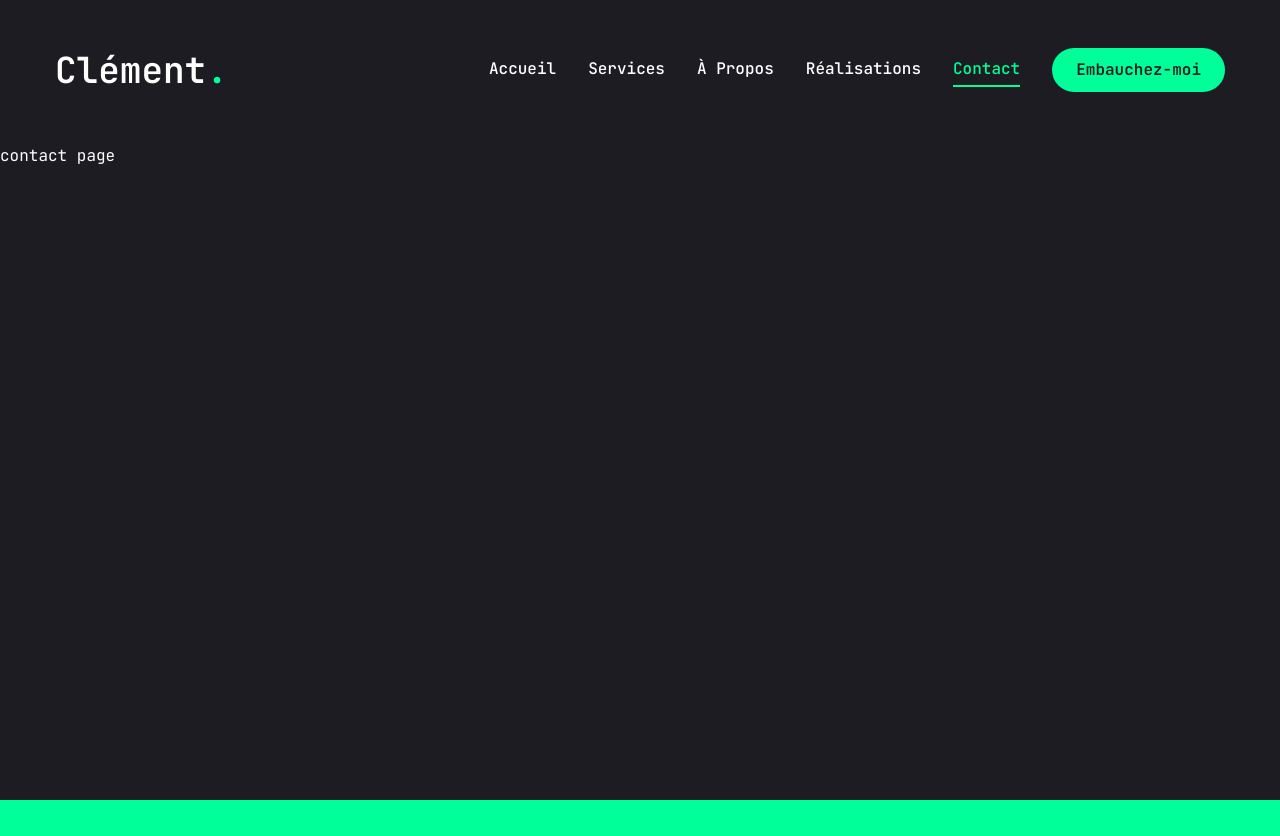
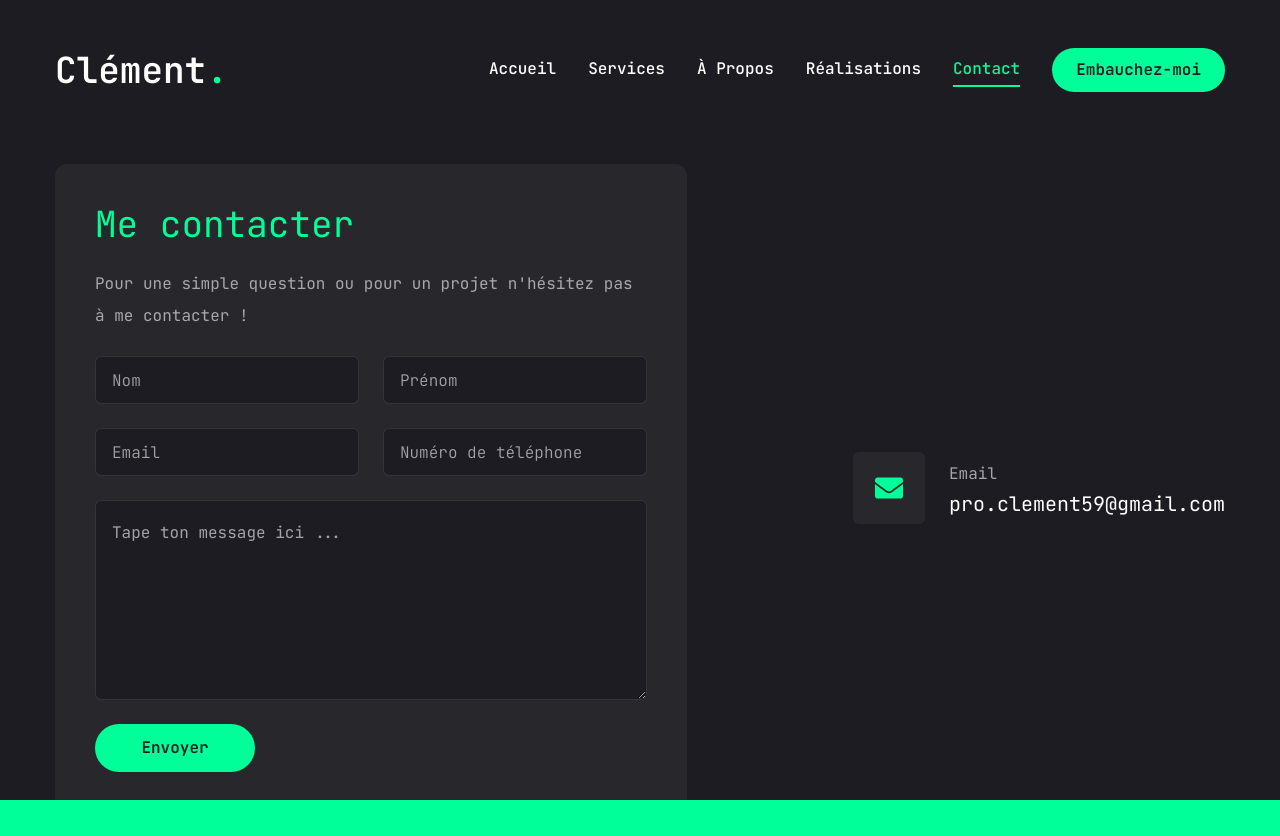
Before and after one commit to ChoeurClement/clem-portfolio, a Next.js app: page /contact in a window 1280 px wide. Before the commit the page ends 800 px from the top, so only its background shows below. Built offline with nearby package versions, Linux system fonts and the light colour scheme.

Commit message:
Page contact + envoi d'email avec resend

```diff
--- /dev/null
+++ b/app/api/emails/route.js
@@ -0,0 +1,15 @@
+import Email from "@/app/emails/email";
+import { Resend } from "resend";
+
+const resend = new Resend(process.env.RESEND_API_KEY);
+
+export async function POST(request) {
+  const {nom, prenom, email, telephone, message} = await request.json()
+
+  await resend.emails.send({
+    from: 'onboarding@resend.dev',
+    to: 'pro.clement59@gmail.com',
+    subject: 'Contact depuis Portfolio',
+    react: Email(nom, prenom, email, telephone, message),
+  });
+}
--- a/app/contact/page.jsx
+++ b/app/contact/page.jsx
@@ -1,7 +1,138 @@
+"use client";
+
+import { useState } from "react";
+import { Button } from "@/components/ui/button";
+import { Input } from "@/components/ui/input";
+import { Textarea } from "@/components/ui/textarea";
+
+import { FaEnvelope } from "react-icons/fa";
+
+import { motion } from "framer-motion";
+
+const info = [
+  {
+    icon: <FaEnvelope />,
+    titre: "Email",
+    description: "pro.clement59@gmail.com"
+  }
+]
+
 const Contact = () => {
-    return (
-      <div>contact page</div>
-    )
-  }
+  const [nom, setNom] = useState("");
+  const [prenom, setPrenom] = useState("");
+  const [email, setEmail] = useState("");
+  const [telephone, setTelephone] = useState("");
+  const [message, setMessage] = useState("");
 
-  export default Contact
+  const handleSubmit = async () => {
+    await fetch("/api/emails", {
+      method: "POST",
+      headers: {
+        "Content-Type": "application/json"
+      },
+      body: JSON.stringify({
+        nom,
+        prenom,
+        email,
+        telephone,
+        message
+      })
+    });
+  };
+
+  return (
+    <motion.section
+      initial={{opacity: 0}}
+      animate={{
+        opacity: 1,
+        transition: {delay: 2.4, duration: 0.4, ease: "easeIn"}
+      }}
+      className="py-6"
+    >
+      <div className="container mx-auto">
+        <div className="flex flex-col xl:flex-row gap-[30px]">
+          {/* form */}
+          <div className="xl:w-[54%] order-2 xl:order-none">
+            <form className="flex flex-col gap-6 p-10 bg-[#27272c] rounded-xl" onSubmit={(e) => e.preventDefault()}>
+              <h3 className="text-4xl text-accent">Me contacter</h3>
+              <p className="text-white/60">Pour une simple question ou pour un projet n'hésitez pas à me contacter !</p>
+              {/* Input */}
+              <div className="grid grid-cols-1 md:grid-cols-2 gap-6">
+                <Input
+                  type="text"
+                  placeholder="Nom"
+                  value={nom}
+                  onChange={(e) => setNom(e.target.value)}
+                />
+                <Input
+                  type="text"
+                  placeholder="Prénom"
+                  value={prenom}
+                  onChange={(e) => setPrenom(e.target.value)}
+                />
+                <Input
+                  type="email"
+                  placeholder="Email"
+                  value={email}
+                  onChange={(e) => setEmail(e.target.value)}
+                />
+                <Input
+                  type="tel"
+                  placeholder="Numéro de téléphone"
+                  value={telephone}
+                  onChange={(e) => setTelephone(e.target.value)}
+                />
+              </div>
+              {/* TextArea */}
+              <Textarea
+                className="h-[200px]"
+                placeholder="Tape ton message ici ..."
+                value={message}
+                onChange={(e) => setMessage(e.target.value)}
+              />
+              {/* Bouton envoyer */}
+              <Button
+                size="md"
+                className="max-w-40"
+                onClick={async () => {
+                  await fetch("/api/emails", {
+                    method: "POST",
+                    body: JSON.stringify({
+                      nom,
+                      prenom,
+                      email,
+                      telephone,
+                      message
+                    })
+                  })
+                }}
+              >
+                Envoyer
+              </Button>
+            </form>
+          </div>
+          {/* info */}
+          <div className="flex-1 flex items-center xl:justify-end order-1 xl:order-none mb-8 xl:mb-0">
+            <ul className="flex flex-col gap-10">
+              {info.map((item, index) => {
+                return(
+                  <li key={index} className="flex items-center gap-6">
+                    <div className="w-[52px] h-[52px] xl:w-[72px] xl:h-[72px] bg-[#27272c] text-accent rounded-md flex items-center justify-center">
+                      <div className="text-[28px]">{item.icon}</div>
+                    </div>
+                    <div className="flex-1">
+                      <p className="text-white/60">{item.titre}</p>
+                      <h3 className="text-xl">{item.description}</h3>
+                    </div>
+                  </li>
+                )
+              })}
+            </ul>
+          </div>
+        </div>
+      </div>
+    </motion.section>
+  )
+}
+
+export default Contact;
--- /dev/null
+++ b/app/emails/email.jsx
@@ -0,0 +1,16 @@
+import { Html } from "@react-email/components";
+
+const Email = (nom, prenom, email, telephone, message ) => {
+  return (
+    <Html>
+      <div className="flex-1 flex items-center xl:justify-end order-1 xl:order-none mb-8 xl:mb-0">
+          <h1>Nom/Prénom : {nom} {prenom}</h1>
+          <h2>email : {email}</h2>
+          <h3>email : {telephone}</h3>
+          <p>message : {message}</p>
+      </div>
+    </Html>
+  );
+}
+
+export default Email
--- a/components/ui/input.jsx
+++ b/components/ui/input.jsx
@@ -7,7 +7,7 @@
     (<input
       type={type}
       className={cn(
-        "flex h-10 w-full rounded-md border border-slate-200 bg-white px-3 py-2 text-sm ring-offset-white file:border-0 file:bg-transparent file:text-sm file:font-medium placeholder:text-slate-500 focus-visible:outline-none focus-visible:ring-2 focus-visible:ring-slate-950 focus-visible:ring-offset-2 disabled:cursor-not-allowed disabled:opacity-50 dark:border-slate-800 dark:bg-slate-950 dark:ring-offset-slate-950 dark:placeholder:text-slate-400 dark:focus-visible:ring-slate-300",
+        "flex h-[48px] rounded-md border border-white/10 focus:border-accent font-light bg-primary px-4 py-5 text-base placeholder:text-white/60 outline-none",
         className
       )}
       ref={ref}
--- a/components/ui/textarea.jsx
+++ b/components/ui/textarea.jsx
@@ -6,7 +6,7 @@
   return (
     (<textarea
       className={cn(
-        "flex min-h-[80px] w-full rounded-md border border-slate-200 bg-white px-3 py-2 text-sm ring-offset-white placeholder:text-slate-500 focus-visible:outline-none focus-visible:ring-2 focus-visible:ring-slate-950 focus-visible:ring-offset-2 disabled:cursor-not-allowed disabled:opacity-50 dark:border-slate-800 dark:bg-slate-950 dark:ring-offset-slate-950 dark:placeholder:text-slate-400 dark:focus-visible:ring-slate-300",
+        "flex min-h-[80px] w-full rounded-md border border-white/10 bg-primary px-4 py-5 text-base placeholder:text-white/60 focus-visible:outline-none focus-visible:ring-1 focus-visible:ring-accent focus-visible:ring-offset-0 disabled:cursor-not-allowed disabled:opacity-50",
         className
       )}
       ref={ref}
```
Also changed, not shown: package.json (+8 -1 lines), tsconfig.json (added, +34 -0 lines), 2 other files (tests, documents, lock files or other folders).
